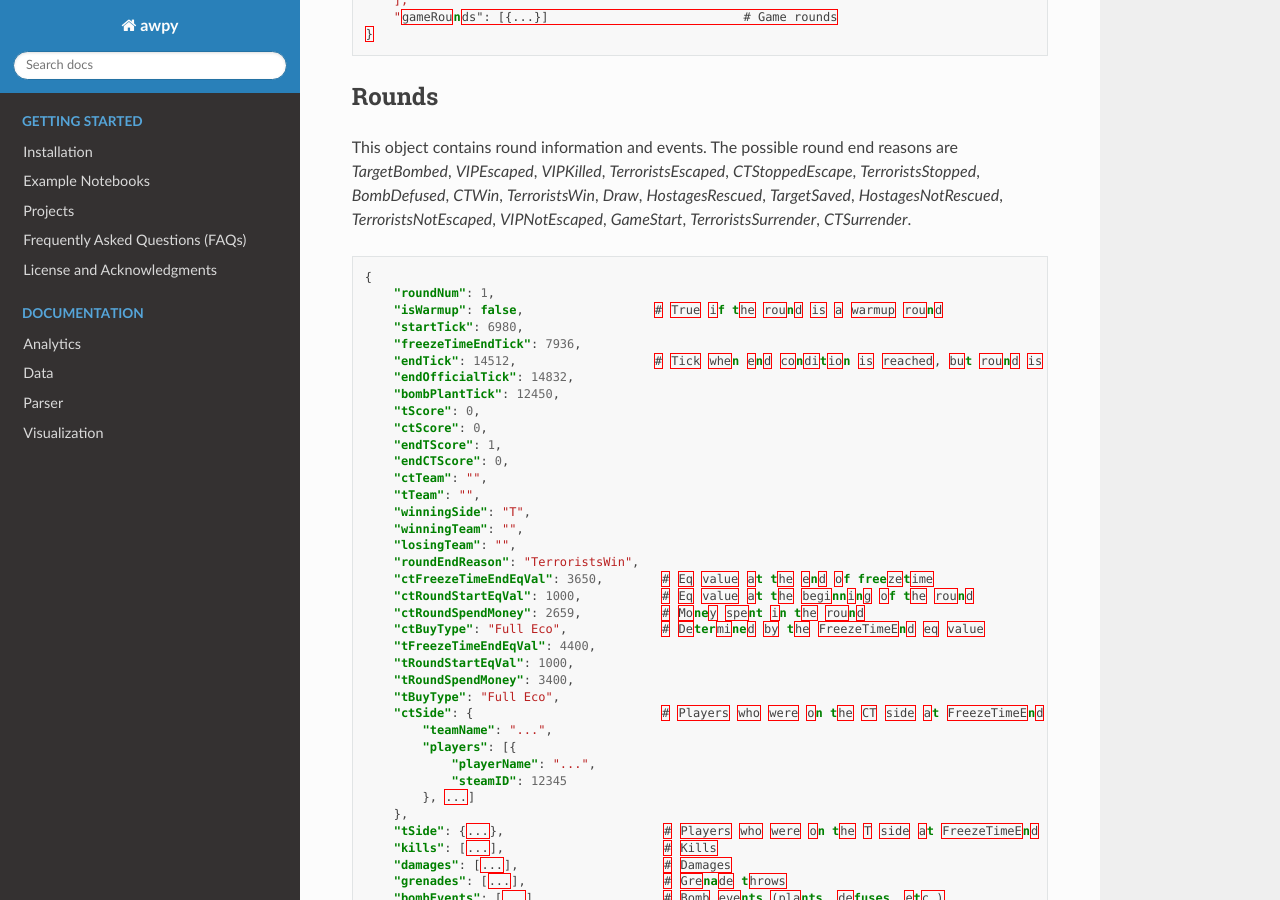
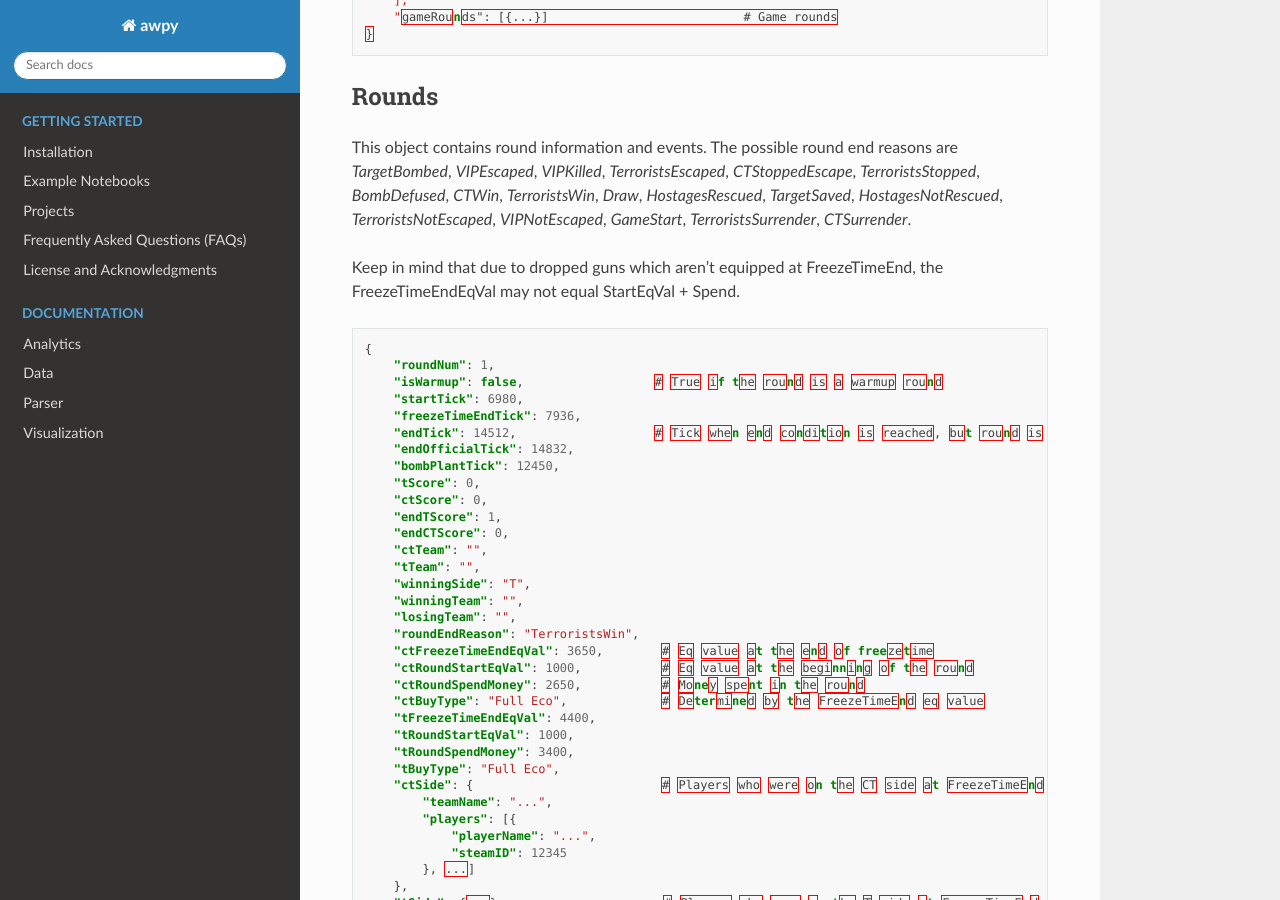
Before and after one commit to pnxenopoulos/awpy, a Sphinx documentation site: the page built from docs/parser_output.rst, in a window 1280 px wide and 900 px high, scrolled down 1806 px. Built offline with Sphinx 7.4.7 and the Read the Docs theme 2.0.0, drawn with Linux system fonts in a browser that asks for light colours; some of the changed text lies outside the part shown.

Commit message:
documentation edits

```diff
--- a/docs/index.rst
+++ b/docs/index.rst
@@ -24,7 +24,7 @@ awpy
 .. _repository: https://github.com/pnxenopoulos/awpy
 .. _Discord: https://discord.gg/W34XjsSs2H
 
-Using this library to parse CSGO demos is as easy as the code shown below. To see what output looks like, check out :doc:`parser_output`.
+Using this library to parse CSGO demos is as easy as the few lines of code shown below. To see what output looks like, check out :doc:`parser_output`.
 
 .. code-block:: python
 
--- a/docs/parser_output.rst
+++ b/docs/parser_output.rst
@@ -103,6 +103,8 @@ Rounds
 
 This object contains round information and events. The possible round end reasons are `TargetBombed`, `VIPEscaped`, `VIPKilled`, `TerroristsEscaped`, `CTStoppedEscape`, `TerroristsStopped`, `BombDefused`, `CTWin`, `TerroristsWin`, `Draw`, `HostagesRescued`, `TargetSaved`, `HostagesNotRescued`, `TerroristsNotEscaped`, `VIPNotEscaped`, `GameStart`, `TerroristsSurrender`, `CTSurrender`.
 
+Keep in mind that due to dropped guns which aren't equipped at FreezeTimeEnd, the FreezeTimeEndEqVal may not equal StartEqVal + Spend.
+
 .. code-block:: json
 
     {
@@ -125,7 +127,7 @@ This object contains round information and events. The possible round end reason
         "roundEndReason": "TerroristsWin",
         "ctFreezeTimeEndEqVal": 3650,        # Eq value at the end of freezetime
         "ctRoundStartEqVal": 1000,           # Eq value at the beginning of the round
-        "ctRoundSpendMoney": 2659,           # Money spent in the round
+        "ctRoundSpendMoney": 2650,           # Money spent in the round
         "ctBuyType": "Full Eco",             # Determined by the FreezeTimeEnd eq value
         "tFreezeTimeEndEqVal": 4400,
         "tRoundStartEqVal": 1000,
@@ -193,8 +195,8 @@ Kills
         "flashThrowerSide": None,
         "noScope": False,
         "thruSmoke": False,
-        "distance": 305.7054888578491,                 # Distance between attacker and victim
-        "isTrade": False,
+        "distance": 305.7054888578491,                 # Distance between attacker and victim in ingame units
+        "isTrade": False,                              # Trades determined through the parser parameters. Default is 5 second time window.
         "playerTradedName": None,
         "playerTradedTeam": None,
         "playerTradedSteamID": None,
```
